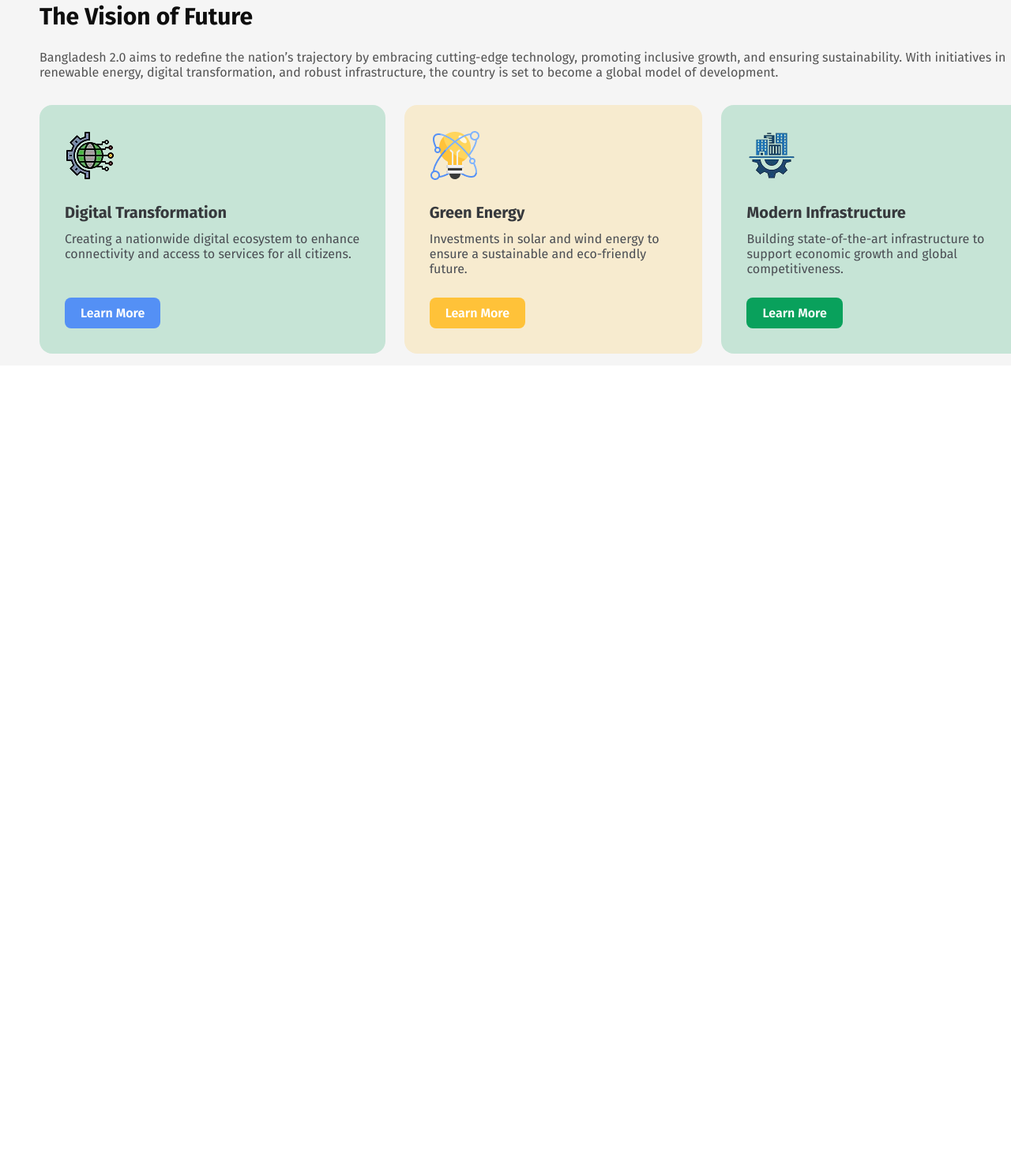
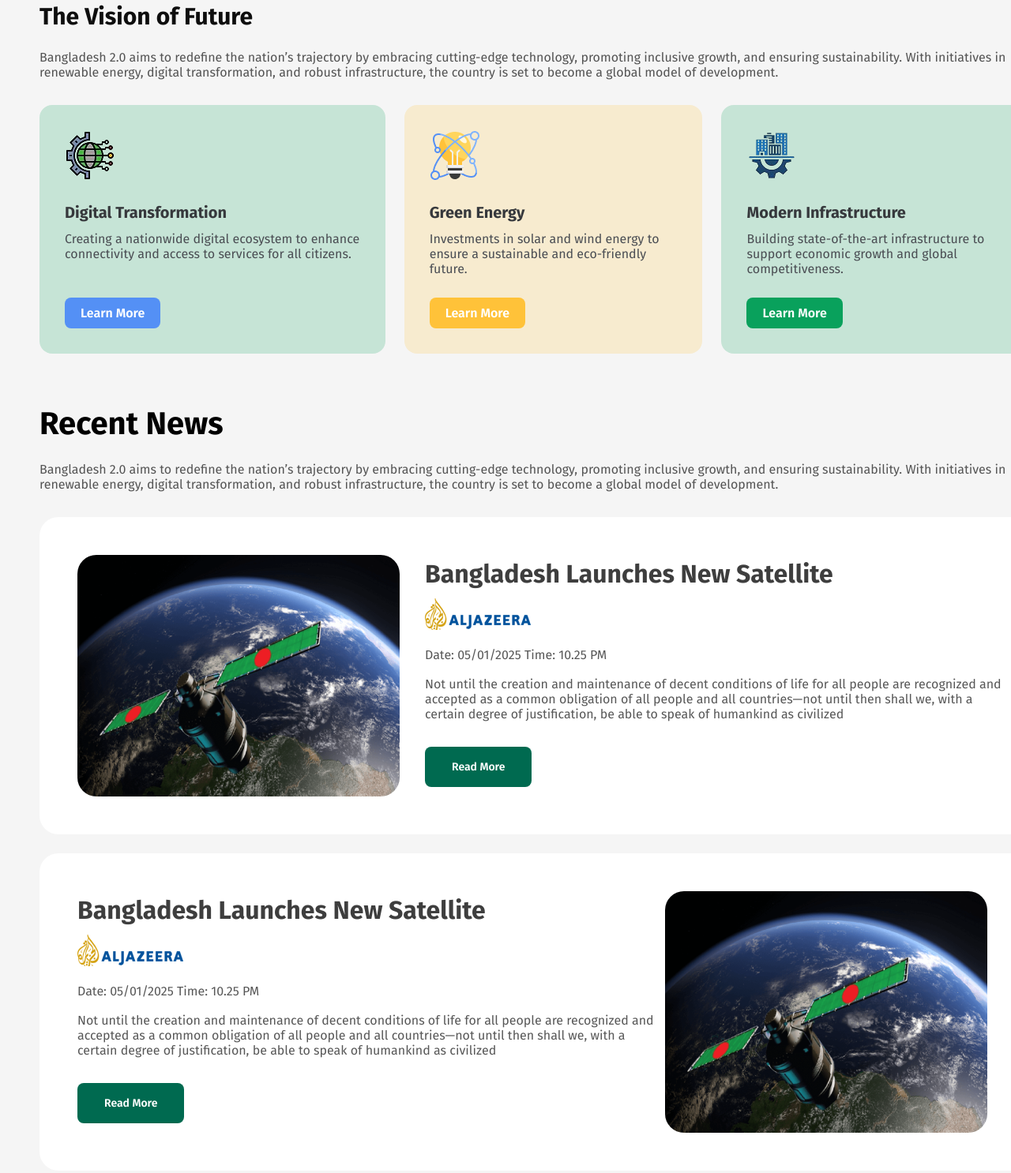
Before and after one commit to NSBaby93/Assignment1-Bangladesh2.0, a plain HTML site: page index.html in a window 1280 px wide. Shown: the part 925-2411 px from the top of the page at 79% size. Before the commit the page ends 1388 px from the top, so only its background shows below. Drawn offline with Linux system fonts and the light colour scheme.

Commit message:
News section done

```diff
--- a/index.html
+++ b/index.html
@@ -74,6 +74,56 @@
             </div>
         </div>
         <!-- Vision Area Ends Here -->
+
+        <!-- News Area Starts Here -->
+         <div class="news-area">
+            <div class="news-title">
+                <h1>Recent News</h1>
+                <p>Bangladesh 2.0 aims to redefine the nation’s trajectory by embracing cutting-edge technology, promoting inclusive growth, and ensuring sustainability. With initiatives in renewable energy, digital transformation, and robust infrastructure, the country is set to become a global model of development.</p>
+            </div>
+            <div class="news-blog">
+                <div class="blog-post1">
+                    <div class="post-img">
+                        <img src="images/satelite.png" alt="Satellite Image" >
+                    </div>
+                    <div class="post-content">
+                        <h3>Bangladesh Launches New Satellite</h3>
+                        <img src="images/al-jazeera.png" alt="">
+                        <p>Date: 05/01/2025   Time: 10.25 PM</p>
+                        <p>Not until the creation and maintenance of decent conditions of life for all people are recognized and accepted as a common obligation of all people and all countries—not until then shall we,
+                            with a certain degree of justification, be able to speak of humankind as civilized</p>
+                        <button class="primary-btn">Read More</button>
+                    </div>
+                </div>
+                <div class="blog-post2">
+                    <div class="post-content">
+                        <h3>Bangladesh Launches New Satellite</h3>
+                        <img src="images/al-jazeera.png" alt="">
+                        <p>Date: 05/01/2025   Time: 10.25 PM</p>
+                        <p>Not until the creation and maintenance of decent conditions of life for all people are recognized and accepted as a common obligation of all people and all countries—not until then shall we,
+                            with a certain degree of justification, be able to speak of humankind as civilized</p>
+                        <button class="primary-btn">Read More</button>
+                    </div>
+                    <div class="post-img">
+                        <img src="images/satelite.png" alt="Satellite Image">
+                    </div>
+                </div>
+                <div class="blog-post3">
+                    <div class="post-img">
+                        <img src="images/satelite.png" alt="Satellite Image">
+                    </div>
+                    <div class="post-content">
+                        <h3>Bangladesh Launches New Satellite</h3>
+                        <img src="images/al-jazeera.png" alt="">
+                        <p>Date: 05/01/2025   Time: 10.25 PM</p>
+                        <p>Not until the creation and maintenance of decent conditions of life for all people are recognized and accepted as a common obligation of all people and all countries—not until then shall we,
+                            with a certain degree of justification, be able to speak of humankind as civilized</p>
+                        <button class="primary-btn">Read More</button>
+                    </div>
+                </div>
+            </div>
+         </div>
+        <!-- News Area Ends Here -->
     </main>
     <footer></footer>
 </body>
--- a/style.css
+++ b/style.css
@@ -75,7 +75,7 @@ main {
 
 /* Vision Area Styles Starts Here */
 .vision-area {
-  height: 400px;
+  height: 420px;
   width: 1280px;
   margin: 0 auto;
   padding: 60px 50px;
@@ -145,3 +145,62 @@ main {
   background-color: #c6e4d6;
 }
 /* Vision Area Styles Ends Here */
+
+/* News Area Styles Starts Here */
+.news-area{
+  height: 1420px;
+  width: 1280px;
+  margin: 0 auto;
+  padding: 30px 50px;
+  background-color: #f5f5f5;
+}
+.news-title h1{
+  font-size: 40px;
+  font-weight: 700;
+  color: #oeoeoe;
+  margin-bottom: 24px;
+}
+.news-title p{
+  font-size: 16px;
+  font-weight: 400;
+  color: #545454;
+  margin-bottom: 32px;
+}
+.post-img img{
+  height: 306px;
+  width: 408px;
+  border-radius: 24px;
+  margin-right: 32px;
+
+}
+.blog-post1, .blog-post2, .blog-post3{
+  padding: 48px;
+  display: flex;
+  height: 306px;
+  width: 1184px;
+  background-color: #FFFFFF;
+  margin-bottom: 24px;
+  border-radius: 24px;
+}
+
+.post-content h3{
+  font-size: 32px;
+  font-weight: 700;
+  color: #3E3E3E;
+  padding-top: 5px;
+  padding-bottom: 12px;
+}
+.post-content img{
+  height: 40px;
+  width: 134px;
+}
+.post-content p{
+  font-size: 16px;
+  font-weight: 400;
+  color: #575757;
+  padding-top: 18px;
+}
+.post-content button{
+  margin-top: 32px;
+}
+/* News Area Styles Ends Here */
```
